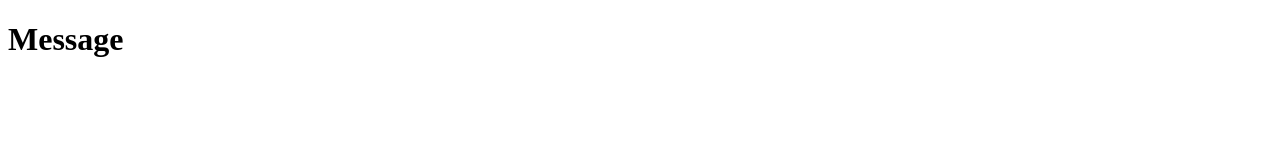
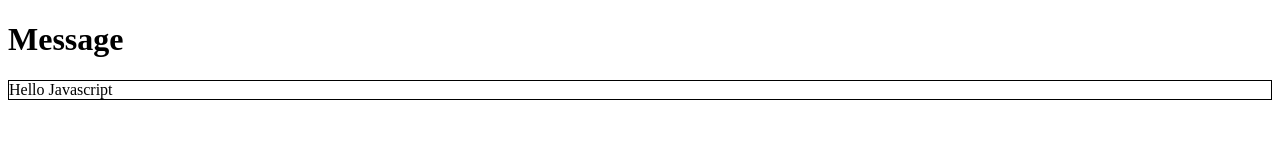
Before and after one commit to vjamespd/BiteShare, a plain HTML site: page html/message.html in a window 1280 px wide. Drawn offline with Linux system fonts and the light colour scheme.

Commit message:
Preparing repos

```diff
--- a/html/message.html
+++ b/html/message.html
@@ -4,8 +4,11 @@
     <meta charset="UTF-8">
     <meta name="viewport" content="width=device-width, initial-scale=1.0">
     <title>Message</title>
+    <link rel="stylesheet" href="/styles/message.css">
 </head>
 <body>
     <h1>Message</h1>
+    <p id="demo"></p>
+    <script src="/scripts/message.js"></script>
 </body>
 </html>
--- /dev/null
+++ b/scripts/message.js
@@ -0,0 +1,3 @@
+const greetings = "Hello Javascript";
+
+document.getElementById("demo").innerHTML = greetings;
--- /dev/null
+++ b/styles/message.css
@@ -0,0 +1,3 @@
+#demo {
+    border: 1px solid;
+}
```
